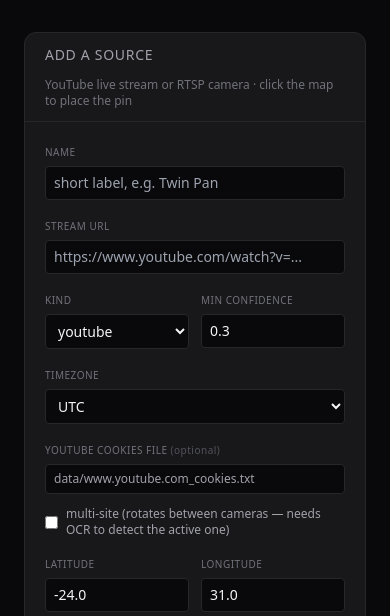
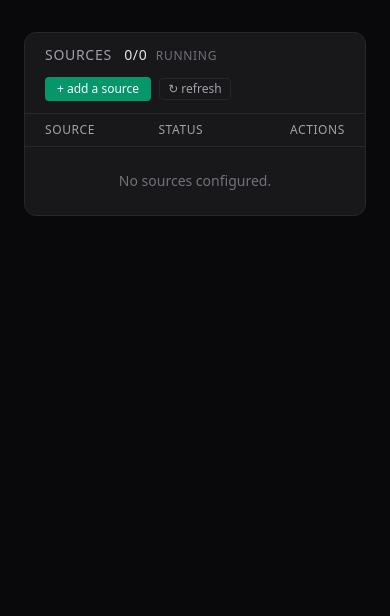
Before and after one commit to CaiusX/birdbrain, a FastAPI app: page /admin in a window 390 px wide; the page is wider, and only the part inside the window is pictured. Shown: the part 117-733 px from the top of that part. After the commit the page ends 333 px from the top of that part, so only its background shows below. Run offline with FastAPI, Linux system fonts and the light colour scheme; some libraries are stand-ins or nearby versions; grey boxes are pictures that could not be loaded.

Commit message:
Move add-source form into a modal dialog
The form occupied half the admin page even when not in use. Wrapped it
in a <dialog> modal opened via a "+ add a source" button at the top
right of the sources card. Closes on the X, on the cancel button, on
Escape, and on successful submit (the admin table behind it refreshes
to show the new source).

Leaflet can't size on a hidden element, so the map is built lazily on
first dialog open and re-invalidates its size on subsequent opens.
Pin styling and the centroid-default behaviour from the previous
iteration carry over unchanged.

Mirrors the existing _spectrogram_modal.html dialog pattern.

```diff
--- a/src/africam/web/templates/admin.html
+++ b/src/africam/web/templates/admin.html
@@ -10,10 +10,37 @@
 
 {% block content %}
 
-<section class="bg-zinc-900 border border-zinc-800 rounded-xl mb-6">
+<section class="bg-zinc-900 border border-zinc-800 rounded-xl">
   <div class="px-5 py-3 border-b border-zinc-800 flex items-center justify-between flex-wrap gap-3">
-    <h2 class="text-sm uppercase tracking-wider text-zinc-400">Add a source</h2>
-    <span class="text-xs text-zinc-500">YouTube live stream or RTSP camera · click the map to place the pin</span>
+    <h2 class="text-sm uppercase tracking-wider text-zinc-400">
+      Sources
+      <span class="text-zinc-200 ml-2">{{ running }}/{{ total }}</span>
+      <span class="text-zinc-500 text-xs ml-1">running</span>
+    </h2>
+    <div class="flex items-center gap-2">
+      <button id="open-add-source"
+              class="text-xs px-3 py-1 rounded bg-emerald-600 hover:bg-emerald-500 text-white font-medium">
+        + add a source
+      </button>
+      <button hx-get="/partials/admin" hx-target="#admin-table" hx-swap="outerHTML"
+              class="text-xs text-zinc-400 hover:text-zinc-100 px-2 py-0.5 rounded border border-zinc-800 hover:border-zinc-600">
+        ↻ refresh
+      </button>
+    </div>
+  </div>
+
+  {% include "_admin_table.html" %}
+</section>
+
+<dialog id="add-source-dialog"
+        class="bg-zinc-900 text-zinc-100 border border-zinc-800 rounded-xl p-0 w-full max-w-3xl max-h-[92vh] overflow-y-auto backdrop:bg-black/70">
+  <div class="flex items-start justify-between gap-4 px-5 py-3 border-b border-zinc-800">
+    <div>
+      <h3 class="text-sm font-semibold text-zinc-100 uppercase tracking-wider">Add a source</h3>
+      <p class="text-xs text-zinc-500 mt-0.5">YouTube live stream or RTSP camera · click the map, drag the pin, or type coordinates</p>
+    </div>
+    <button type="button" id="close-add-source"
+            class="text-zinc-500 hover:text-zinc-100 text-lg leading-none px-2 py-1">×</button>
   </div>
 
   <form id="add-source-form"
@@ -25,8 +52,8 @@
             err.classList.add('hidden');
             this.reset();
             window.__addSourceMap?.removeMarker();
-            // Refresh the admin table so the new source shows up.
             htmx.ajax('GET', '/partials/admin', {target: '#admin-table', swap: 'outerHTML'});
+            document.getElementById('add-source-dialog').close();
           } else {
             let msg;
             try {
@@ -115,54 +142,44 @@
       <p class="text-[11px] text-zinc-500 -mt-1">
         suggested: centroid of existing sites · click the map, drag the pin, or edit numbers
       </p>
-
-      <div class="flex items-center justify-end gap-2 pt-2 border-t border-zinc-800">
-        <button type="reset"
-                onclick="window.__addSourceMap?.removeMarker();"
-                class="px-3 py-1.5 rounded text-xs border border-zinc-800 text-zinc-400 hover:text-zinc-100">reset</button>
-        <button type="submit"
-                class="px-3 py-1.5 rounded text-xs bg-emerald-600 hover:bg-emerald-500 text-white font-medium">add source</button>
-      </div>
-      <p id="add-source-error" class="hidden text-xs text-rose-400"></p>
     </div>
 
     <!-- Right column: map picker -->
     <div class="border-t lg:border-t-0 border-zinc-800">
-      <div id="add-source-map" class="w-full" style="height: 380px;"></div>
+      <div id="add-source-map" class="w-full" style="height: 360px;"></div>
       <p class="px-5 py-2 text-[11px] text-zinc-500 border-t border-zinc-800">
         click anywhere on the map to drop a pin · drag the pin to fine-tune
       </p>
     </div>
+
+    <!-- Footer spans both columns -->
+    <div class="lg:col-span-2 flex items-center justify-end gap-2 px-5 py-3 border-t border-zinc-800">
+      <p id="add-source-error" class="hidden text-xs text-rose-400 mr-auto"></p>
+      <button type="button" id="cancel-add-source"
+              class="px-3 py-1.5 rounded text-xs border border-zinc-800 text-zinc-400 hover:text-zinc-100">cancel</button>
+      <button type="submit"
+              class="px-3 py-1.5 rounded text-xs bg-emerald-600 hover:bg-emerald-500 text-white font-medium">add source</button>
+    </div>
   </form>
-</section>
-
-<section class="bg-zinc-900 border border-zinc-800 rounded-xl">
-  <div class="px-5 py-3 border-b border-zinc-800 flex items-center justify-between flex-wrap gap-3">
-    <h2 class="text-sm uppercase tracking-wider text-zinc-400">
-      Sources
-      <span class="text-zinc-200 ml-2">{{ running }}/{{ total }}</span>
-      <span class="text-zinc-500 text-xs ml-1">running</span>
-    </h2>
-    <button hx-get="/partials/admin" hx-target="#admin-table" hx-swap="outerHTML"
-            class="text-xs text-zinc-400 hover:text-zinc-100 px-2 py-0.5 rounded border border-zinc-800 hover:border-zinc-600">
-      ↻ refresh
-    </button>
-  </div>
-
-  {% include "_admin_table.html" %}
-</section>
+</dialog>
 
 <script>
 (function () {
   const EXISTING = {{ existing_sites | tojson }};
-  const map = L.map('add-source-map', { scrollWheelZoom: true });
-  L.tileLayer('https://tile.openstreetmap.org/{z}/{x}/{y}.png', {
-    attribution: '&copy; OpenStreetMap',
-    maxZoom: 18,
-  }).addTo(map);
+  const dialog = document.getElementById('add-source-dialog');
+  const openBtn = document.getElementById('open-add-source');
+  const closeBtn = document.getElementById('close-add-source');
+  const cancelBtn = document.getElementById('cancel-add-source');
 
-  // Dim background pins for existing sites so the user has spatial context
-  // when placing a new one.
+  let map = null;
+  let pickMarker = null;
+  const pickIcon = L.divIcon({
+    className: 'site-pin pick-pin',
+    html: `<div style="width:22px;height:22px;border-radius:50%;background:#10b981;` +
+          `border:3px solid #ffffff;box-shadow:0 0 0 3px #10b98180, 0 2px 8px rgba(0,0,0,0.5);"></div>`,
+    iconSize: [22, 22],
+    iconAnchor: [11, 11],
+  });
   const existingIcon = L.divIcon({
     className: 'site-pin',
     html: `<div style="width:10px;height:10px;border-radius:50%;background:#71717a;` +
@@ -170,95 +187,92 @@
     iconSize: [10, 10],
     iconAnchor: [5, 5],
   });
-  const existingMarkers = EXISTING.map(s => {
-    return L.marker([s.lat, s.lon], { icon: existingIcon, interactive: false })
-      .addTo(map)
-      .bindTooltip(s.name, { permanent: true, direction: 'right', offset: [8, 0],
-                             className: 'site-label' });
-  });
 
-  if (EXISTING.length > 0) {
-    const group = L.featureGroup(existingMarkers);
-    map.fitBounds(group.getBounds().pad(0.6));
-  } else {
-    map.setView([-24, 31], 5);
-  }
-
-  // Pin that the user drops to set the new source's location. Larger and
-  // brighter than existing-site pins so it pops out even when dropped
-  // near the cluster of existing sites; z-offset puts it above their
-  // permanent tooltips.
-  const pickIcon = L.divIcon({
-    className: 'site-pin pick-pin',
-    html: `<div style="width:22px;height:22px;border-radius:50%;background:#10b981;` +
-          `border:3px solid #ffffff;box-shadow:0 0 0 3px #10b98180, 0 2px 8px rgba(0,0,0,0.5);"></div>`,
-    iconSize: [22, 22],
-    iconAnchor: [11, 11],
-  });
-  let pickMarker = null;
   const latInput = document.getElementById('lat-input');
   const lonInput = document.getElementById('lon-input');
 
   function writeInputs(latlng) {
-    // Round to 6 places for the input value, matching what the user would
-    // typically paste in. We don't update the inputs while they're focused
-    // — that would steal the cursor mid-edit.
     if (document.activeElement !== latInput) latInput.value = latlng.lat.toFixed(6);
     if (document.activeElement !== lonInput) lonInput.value = latlng.lng.toFixed(6);
   }
 
   function createPickMarker(latlng) {
     const m = L.marker(latlng, {
-      icon: pickIcon,
-      draggable: true,
-      zIndexOffset: 1000,
+      icon: pickIcon, draggable: true, zIndexOffset: 1000,
     }).addTo(map);
     m.bindTooltip('new source', {
-      permanent: true,
-      direction: 'top',
-      offset: [0, -12],
-      className: 'site-label',
+      permanent: true, direction: 'top', offset: [0, -12], className: 'site-label',
     });
     m.on('drag', (e) => writeInputs(e.target.getLatLng()));
     return m;
   }
 
   function dropPin(latlng) {
-    if (pickMarker) {
-      pickMarker.setLatLng(latlng);
-    } else {
-      pickMarker = createPickMarker(latlng);
-    }
+    if (pickMarker) pickMarker.setLatLng(latlng);
+    else pickMarker = createPickMarker(latlng);
     writeInputs(latlng);
   }
 
   function syncFromInputs() {
+    if (!map) return;
     const lat = parseFloat(latInput.value);
     const lon = parseFloat(lonInput.value);
     if (!Number.isFinite(lat) || !Number.isFinite(lon)) return;
     if (lat < -90 || lat > 90 || lon < -180 || lon > 180) return;
     const ll = L.latLng(lat, lon);
-    if (pickMarker) {
-      pickMarker.setLatLng(ll);
-    } else {
-      pickMarker = createPickMarker(ll);
-    }
-    // Pan only if the new pin is outside the current view, so light edits
-    // don't yank the map under the user.
+    if (pickMarker) pickMarker.setLatLng(ll);
+    else pickMarker = createPickMarker(ll);
     if (!map.getBounds().contains(ll)) map.panTo(ll);
   }
 
-  map.on('click', (e) => dropPin(e.latlng));
-  latInput.addEventListener('input', syncFromInputs);
-  lonInput.addEventListener('input', syncFromInputs);
+  // Lazy map init — Leaflet needs the container visible to compute size.
+  // We build it on first dialog open and reuse afterwards.
+  function ensureMap() {
+    if (map) {
+      // Force a size recalculation in case viewport changed since last open.
+      setTimeout(() => map.invalidateSize(), 0);
+      return;
+    }
+    map = L.map('add-source-map', { scrollWheelZoom: true });
+    L.tileLayer('https://tile.openstreetmap.org/{z}/{x}/{y}.png', {
+      attribution: '&copy; OpenStreetMap', maxZoom: 18,
+    }).addTo(map);
 
-  // Drop the suggestion pin (server-computed centroid of existing sites)
-  // so the user has a working location even if they don't touch the map.
-  syncFromInputs();
+    const existingMarkers = EXISTING.map(s =>
+      L.marker([s.lat, s.lon], { icon: existingIcon, interactive: false })
+        .addTo(map)
+        .bindTooltip(s.name, {
+          permanent: true, direction: 'right', offset: [8, 0], className: 'site-label',
+        })
+    );
+    if (EXISTING.length > 0) {
+      map.fitBounds(L.featureGroup(existingMarkers).getBounds().pad(0.6));
+    } else {
+      map.setView([-24, 31], 5);
+    }
+
+    map.on('click', (e) => dropPin(e.latlng));
+    latInput.addEventListener('input', syncFromInputs);
+    lonInput.addEventListener('input', syncFromInputs);
+
+    // Drop the suggestion pin from the pre-filled centroid.
+    syncFromInputs();
+  }
+
+  openBtn.addEventListener('click', () => {
+    dialog.showModal();
+    ensureMap();
+  });
+  function closeDialog() {
+    document.getElementById('add-source-error').classList.add('hidden');
+    dialog.close();
+  }
+  closeBtn.addEventListener('click', closeDialog);
+  cancelBtn.addEventListener('click', closeDialog);
 
   window.__addSourceMap = {
     removeMarker: () => {
-      if (pickMarker) {
+      if (pickMarker && map) {
         map.removeLayer(pickMarker);
         pickMarker = null;
       }
```
